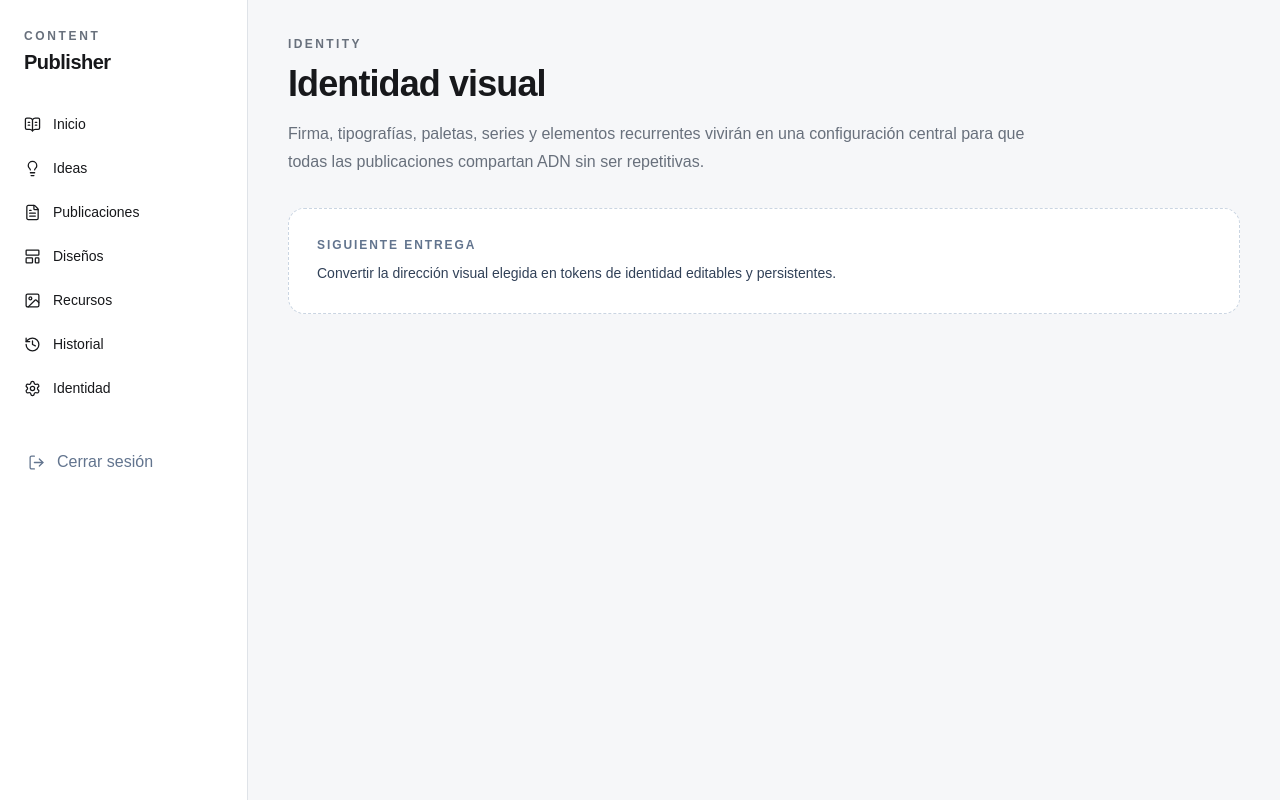
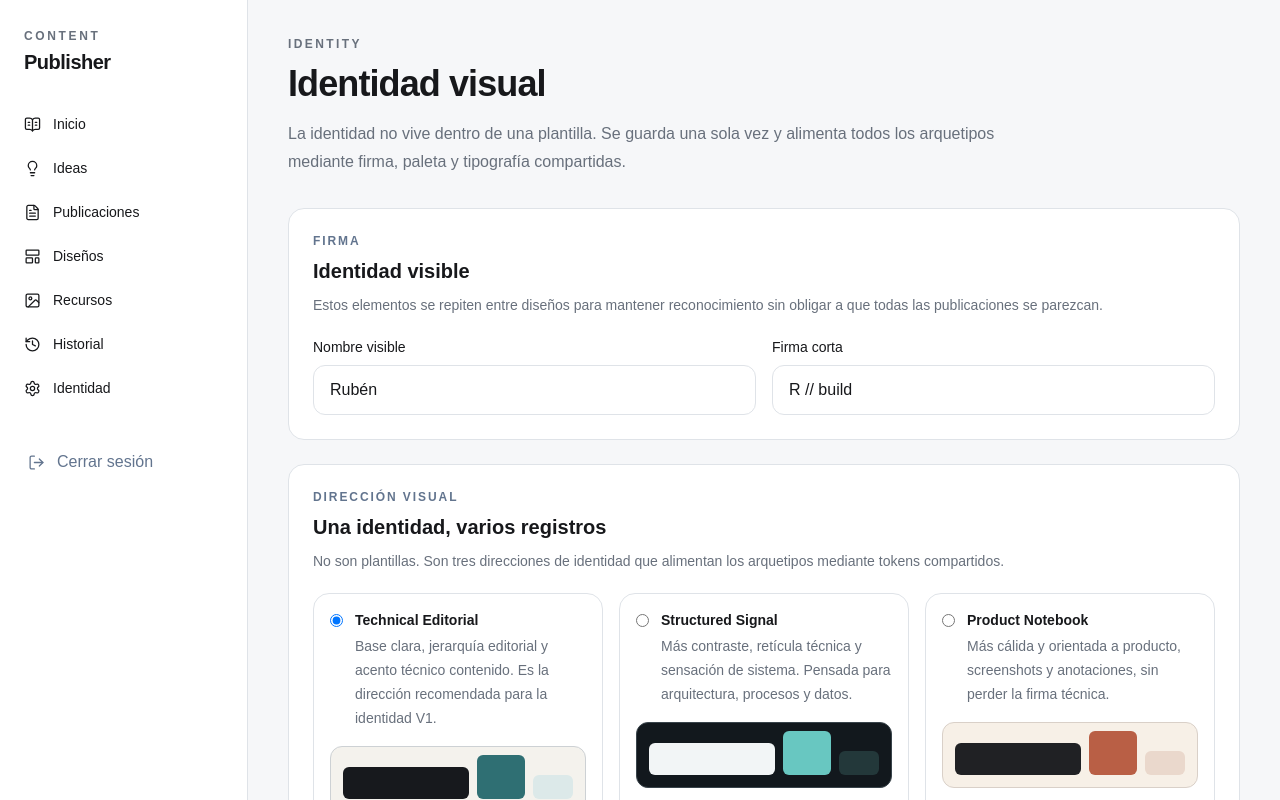
Before and after one commit to rubensv74/content_publisher, a Next.js app: page /settings in a window 1280 px wide. Shown: the top 800 px of the page. Built offline with nearby package versions, Linux system fonts and the light colour scheme; no server answers.

Commit message:
feat: make identity settings functional

```diff
--- a/src/app/(workspace)/settings/page.tsx
+++ b/src/app/(workspace)/settings/page.tsx
@@ -1,12 +1,28 @@
-import { SectionPlaceholder } from "@/components/application/section-placeholder";
+import type { Metadata } from "next";
 
-export default function SettingsPage() {
+import { getIdentityProfile } from "@/features/identity/data";
+import { IdentityForm } from "@/features/identity/identity-form";
+
+export const metadata: Metadata = {
+  title: "Identidad visual",
+};
+
+export default async function SettingsPage() {
+  const profile = await getIdentityProfile();
+
   return (
-    <SectionPlaceholder
-      eyebrow="Identity"
-      title="Identidad visual"
-      description="Firma, tipografías, paletas, series y elementos recurrentes vivirán en una configuración central para que todas las publicaciones compartan ADN sin ser repetitivas."
-      next="Convertir la dirección visual elegida en tokens de identidad editables y persistentes."
-    />
+    <div className="mx-auto max-w-6xl">
+      <header className="mb-8 max-w-3xl">
+        <p className="mb-3 text-xs font-semibold uppercase tracking-[0.2em] text-[var(--muted)]">
+          Identity
+        </p>
+        <h1 className="text-4xl font-semibold tracking-tight">Identidad visual</h1>
+        <p className="mt-4 text-base leading-7 text-[var(--muted)]">
+          La identidad no vive dentro de una plantilla. Se guarda una sola vez y alimenta todos los arquetipos mediante firma, paleta y tipografía compartidas.
+        </p>
+      </header>
+
+      <IdentityForm profile={profile} />
+    </div>
   );
 }
```
